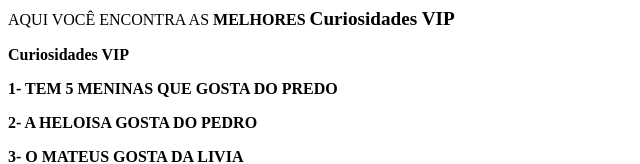
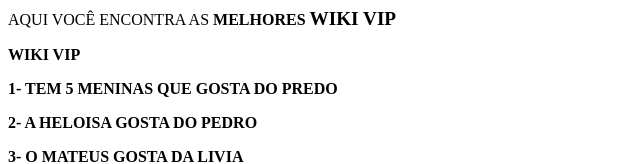
Before and after one commit to Enzo63/Site, a plain HTML site: page index.html in a window 1280 px wide. Shown: the top 164 px of the page, without its empty margins (0-640 px from the left). Drawn offline with Linux system fonts and the light colour scheme.

Commit message:
Add files via upload

```diff
--- a/index.html
+++ b/index.html
@@ -1,10 +1,10 @@
 <!DOCTYPE html>
 <html lang="pt-br">
   <head>
-    <title>Curiosidades VIP</title>AQUI VOCÊ ENCONTRA AS
+    <title>WIKI VIP</title>AQUI VOCÊ ENCONTRA AS
     <strong>MELHORES
-      <big>Curiosidades VIP</big>
-     <p>Curiosidades VIP</p>
+      <big>WIKI VIP</big>
+     <p>WIKI VIP</p>
     <p>1- TEM 5 MENINAS QUE GOSTA DO PREDO</p>
     <P>2- A HELOISA GOSTA DO PEDRO</P>
     <p>3- O MATEUS GOSTA DA LIVIA</p>
```
